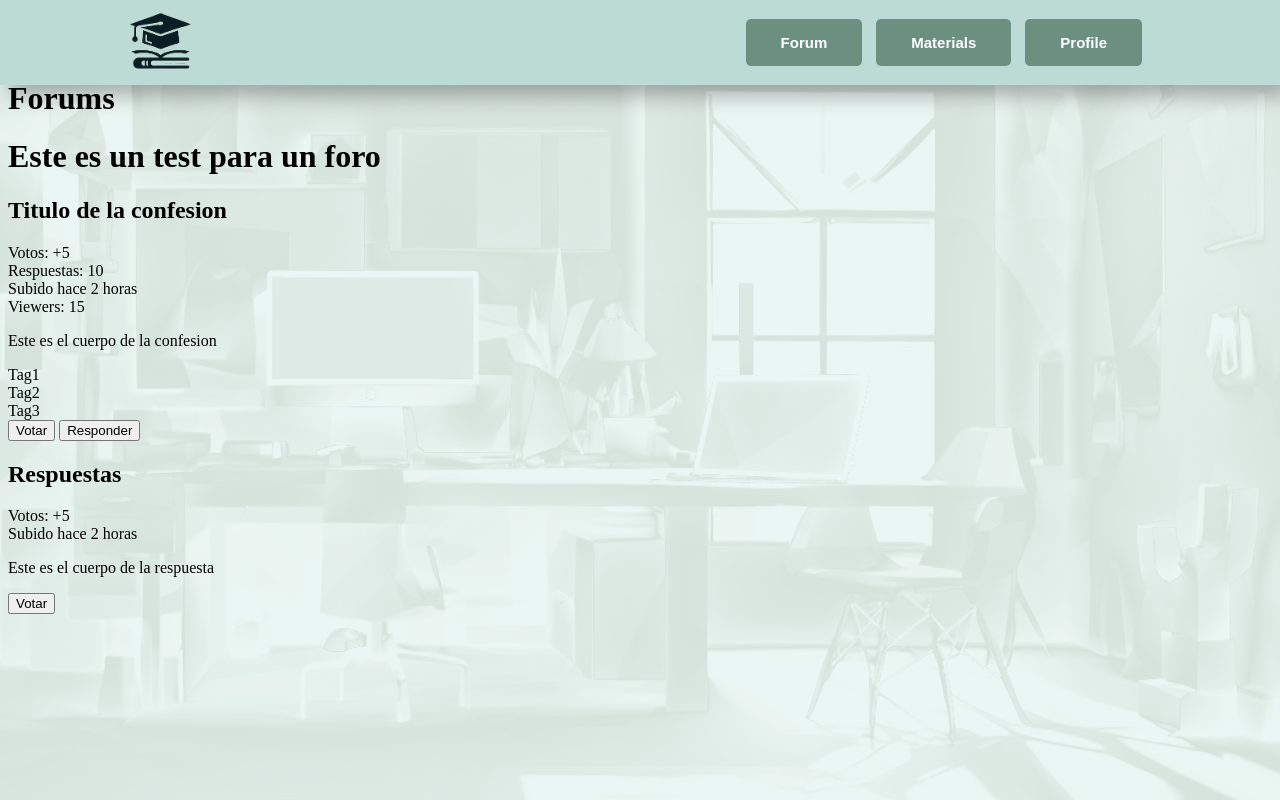
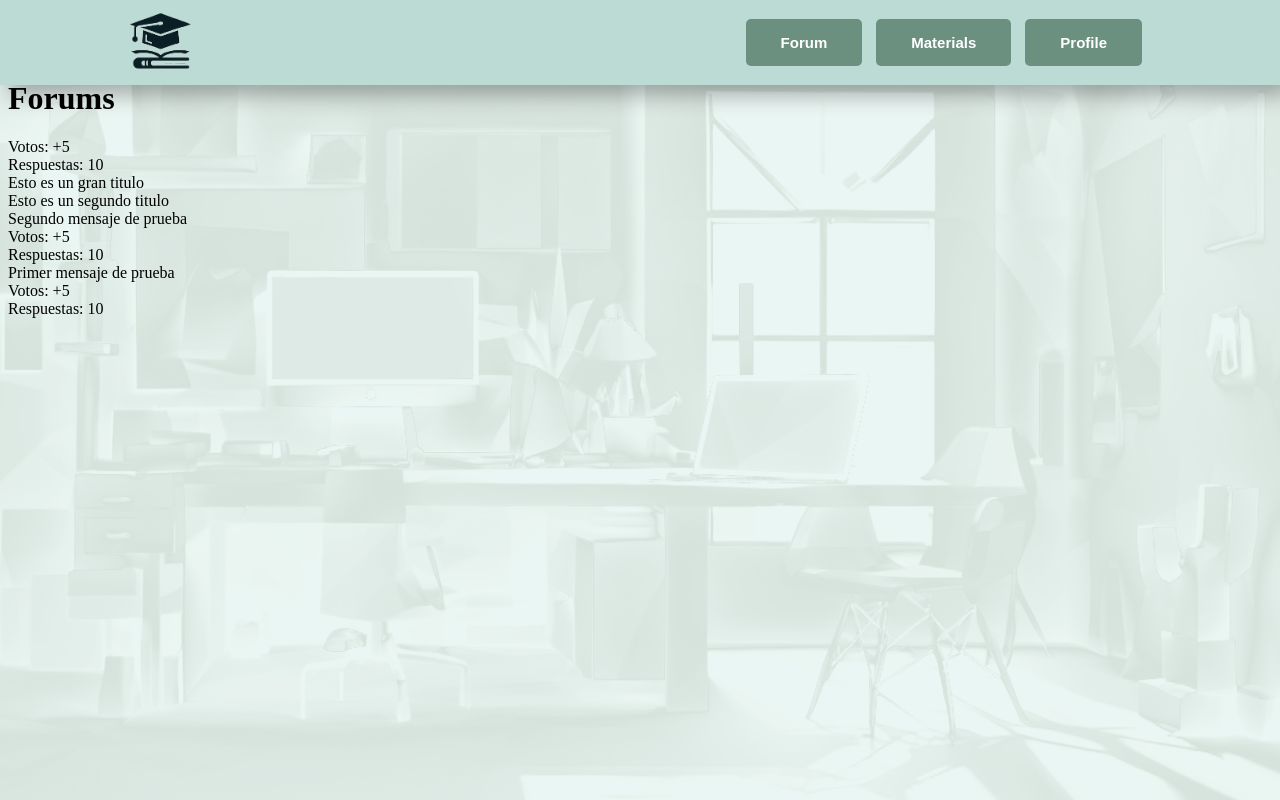
Before and after one commit to DCC-CC4401/2024-1-CC4401-1-grupo-9, a Django app: page /forum/1/ in a window 1280 px wide. Run offline with Django 5.2, Linux system fonts and the light colour scheme; data comes from the database, SQL or seed files in the repository; both versions use the stored data as it was after the commit.

Commit message:
Implementado fetch en el script forum_entry.js para obtener y mostrar la información del foro utilizando la API. Actualizada la plantilla HTML para incluir el contenedor del foro y los mensajes. Ahora, el JavaScript se ejecuta correctamente y muestra los datos del foro y sus mensajes en la página.

```diff
--- a/forum/static/js/forum_entry.js
+++ b/forum/static/js/forum_entry.js
@@ -1,12 +1,38 @@
-forum_id = window.location.pathname.split('/')[2];
-console.log(forum_id)
+const forum_id = window.location.pathname.split('/')[2];
 
 const fetch_forum = async (id) => {
     try{
-        const url = `/api/forums/${id}`;
+        const url = `/api/forums/?entry_id=${id}`;
         const response = await fetch(url);
         return response.json();
     } catch (error) {
         throw new Error('Error al obtener el foro');
+    }.0
+}
+
+fetch_forum(forum_id).then((data) => {
+    document.getElementById('entry').innerHTML =
+        `<div class="entry">
+            <div class="entry-data">
+                <div> Votos: +${5} </div>
+                <div> Respuestas: ${10} </div>
+            </div>
+            <div class="entry-content">
+                <div class="entry-title">${data.forum.title} </div>
+                <div class="entry-body">${data.forum.body} </div>
+            </div>
+        </div>`;
+
+    for (let i = 0; i < data.messages.length; i++) {
+        document.getElementById('entry-answer').innerHTML +=
+            `<div class="entry">
+                <div class="entry-content">
+                    <div class="entry-message"> ${data.messages[i].message} </div>
+                </div>
+                <div class="entry-data">
+                    <div> Votos: +${5} </div>
+                    <div> Respuestas: ${10} </div>
+                </div>
+            </div>`;
     }
-}
+});
--- a/forum/templates/forum.html
+++ b/forum/templates/forum.html
@@ -12,43 +12,8 @@
     <div class="forums" id="entry-data">
         <h1>Forums</h1>
         <h1>Forums</h1>
-        <h1>Este es un test para un foro</h1>
-        <div id="entry" class="entry">
-            <h2 id="entry-title"> Titulo de la confesion </h2>
-            <div id="entry-stats" class="entry-stats">
-                <div id="entry-votes" class="entry-votes">Votos: +5</div>
-                <div id="entry-answers" class="entry-answers">Respuestas: 10</div>
-                <div id="entry-time" class="entry-time">Subido hace 2 horas</div>
-                <div id="entry-viewers" class="entry-viewers">Viewers: 15</div>
-            </div>
-            <div id="entry-body" class="entry-body">
-                <p>Este es el cuerpo de la confesion</p>
-            </div>
-            <div id="entry-tags" class="entry-tags">
-                <div id="entry-tag" class="entry-tag">Tag1</div>
-                <div id="entry-tag" class="entry-tag">Tag2</div>
-                <div id="entry-tag" class="entry-tag">Tag3</div>
-            </div>
-            <div id="entry-buttons" class="entry-buttons">
-                <button id="entry-vote" class="entry-vote">Votar</button>
-                <button id="entry-answer" class="entry-answer">Responder</button>
-            </div>
-        </div>
-        <div id="entry-answer" class="answers">
-            <h2>Respuestas</h2>
-            <div id="answer" class="answer">
-                <div id="answer-stats" class="answer-stats">
-                    <div id="answer-votes" class="answer-votes">Votos: +5</div>
-                    <div id="answer-time" class="answer-time">Subido hace 2 horas</div>
-                </div>
-                <div id="answer-body" class="answer-body">
-                    <p>Este es el cuerpo de la respuesta</p>
-                </div>
-                <div id="answer-buttons" class="answer-buttons">
-                    <button id="answer-vote" class="answer-vote">Votar</button>
-                </div>
-            </div>
-        </div>
+        <div id="entry" class="entry"> </div>
+        <div id="entry-answer" class="answers"> </div>
     </div>
 {% endblock %}
 
```
Also changed, not shown: db.sqlite3.
